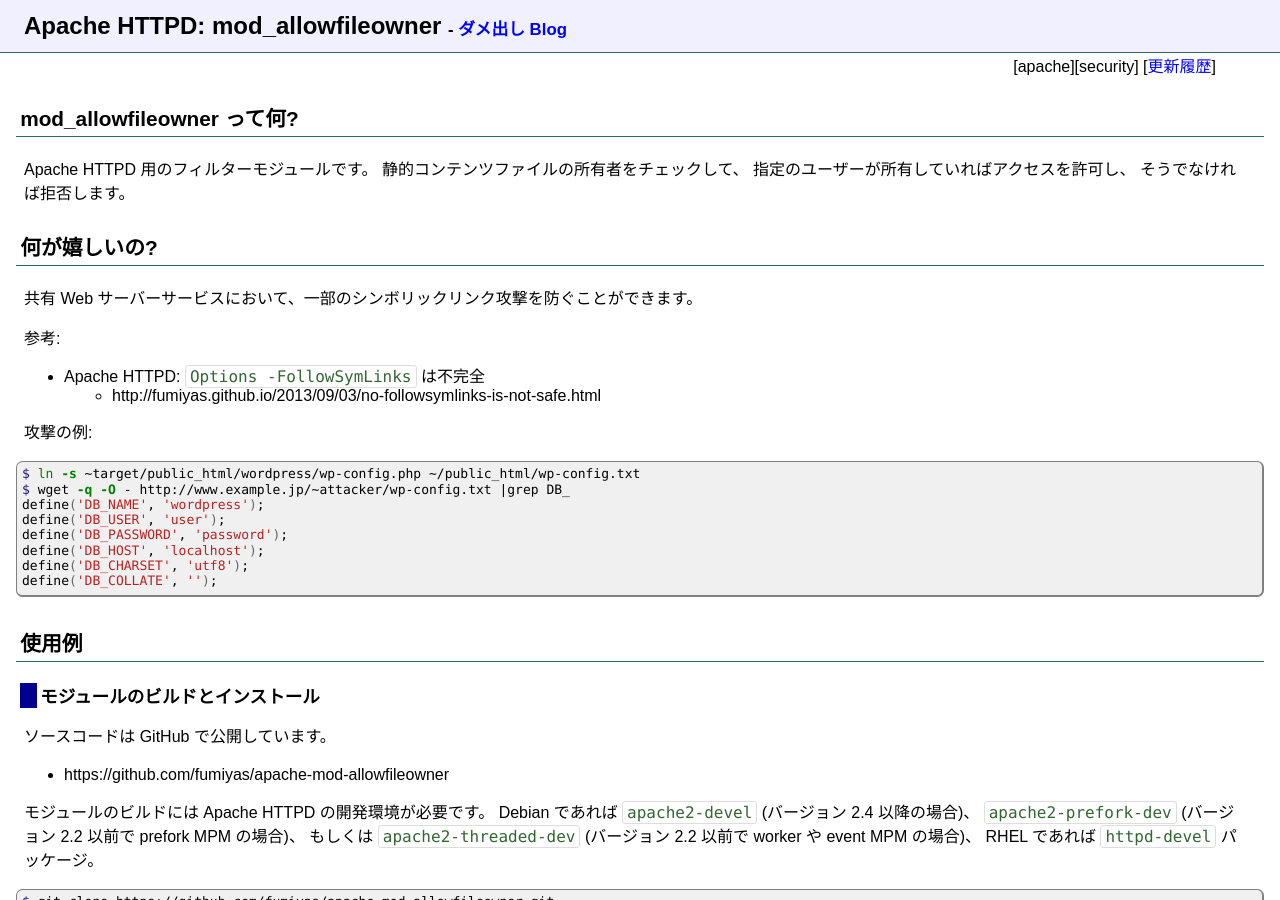
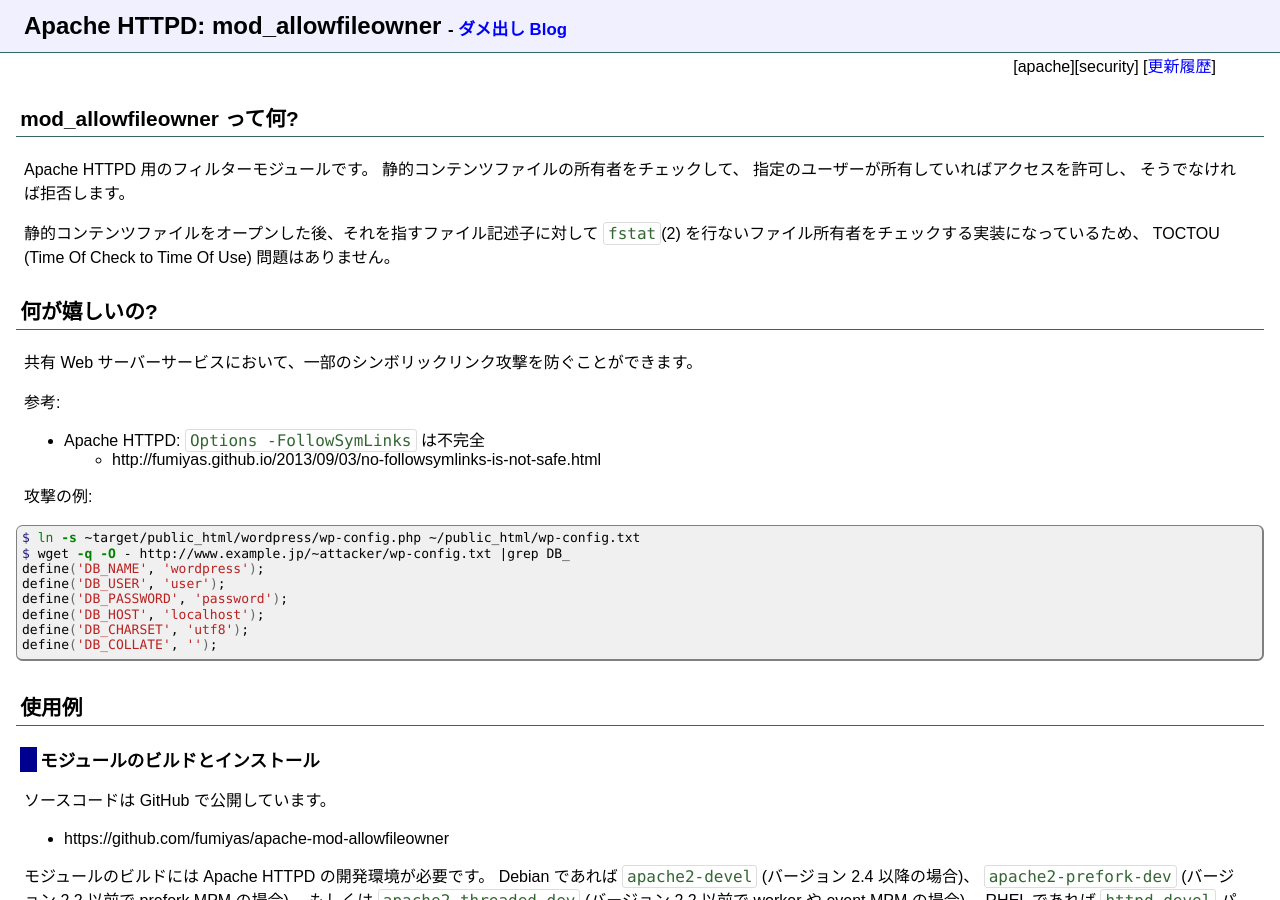
Before and after one commit to fumiyas/fumiyas.github.io, a Jekyll site: the page built from apache/mod-allowfileowner.md, in a window 1280 px wide and 900 px high. Built offline with Jekyll 4.4.1, drawn with Linux system fonts in a browser that asks for light colours; Markdown is read by kramdown in place of the engine named in the settings; comment, search, counter and statistics services are not loaded.

Commit message:
Add description about TOCTOU problem

```diff
--- a/apache/mod-allowfileowner.md
+++ b/apache/mod-allowfileowner.md
@@ -10,6 +10,10 @@ Apache HTTPD 用のフィルターモジュールです。
 静的コンテンツファイルの所有者をチェックして、
 指定のユーザーが所有していればアクセスを許可し、
 そうでなければ拒否します。
+
+静的コンテンツファイルをオープンした後、それを指すファイル記述子に対して
+`fstat`(2) を行ないファイル所有者をチェックする実装になっているため、
+TOCTOU (Time Of Check to Time Of Use) 問題はありません。
 
 ## 何が嬉しいの?
 
```
